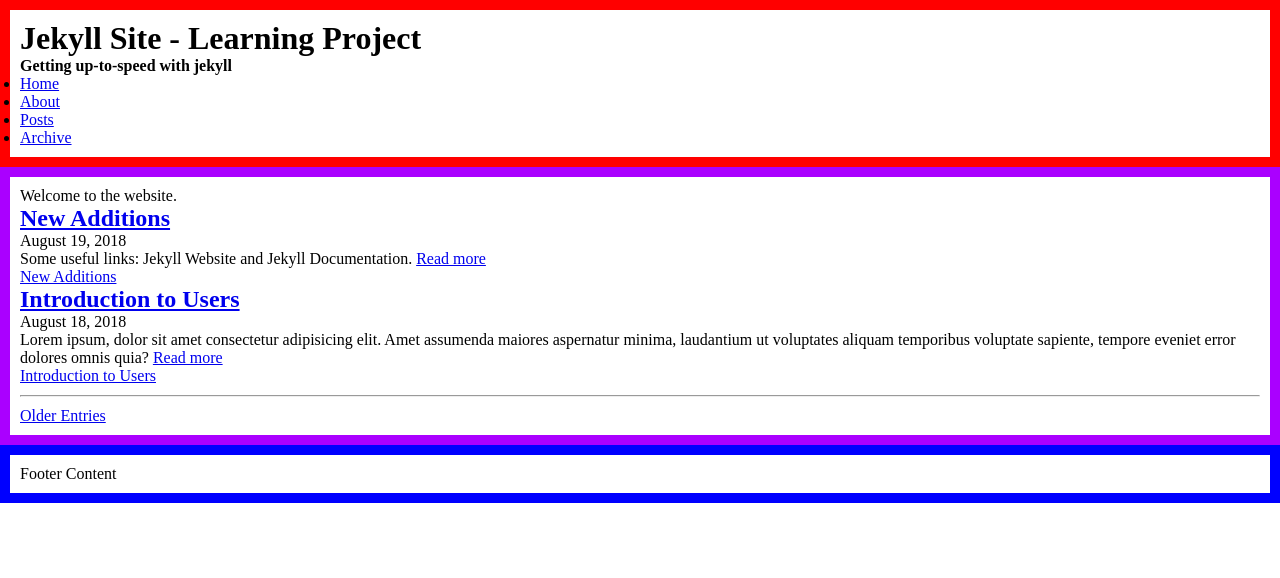
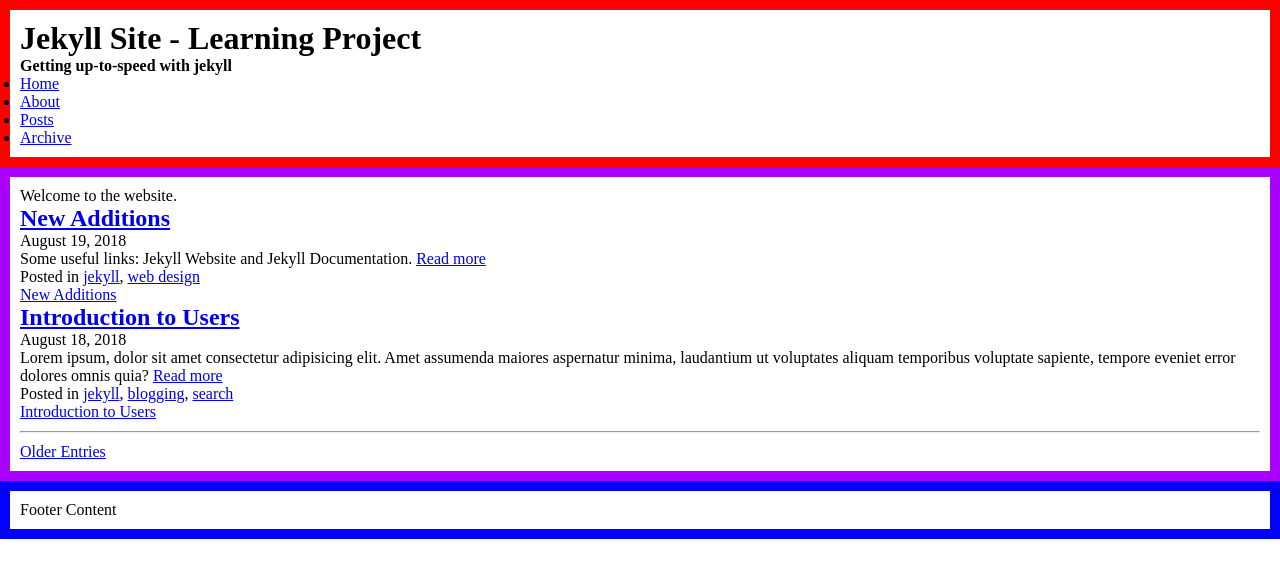
Before and after one commit to robert-laws/jekyll-lynda, a Jekyll site: the page built from index.html, in a window 1280 px wide. Shown: the top 578 px of the page. Built offline with Jekyll 4.4.1, drawn with Linux system fonts in a browser that asks for light colours; the list of posts is cut into pages by our own code.

Commit message:
add tags found in each post

```diff
--- a/index.html
+++ b/index.html
@@ -11,11 +11,9 @@
       <time itemprop="dateCreated" datetime="{{post.date}}">{{post.date | date: "%B %-d, %Y"}}</time>
     </header>
     <p>{{post.excerpt | strip_html}} <a href="{{site.baseurl}}{{post.url}}">Read more</a></p>
-    <!--<footer>
-      <a href="#">...</a>
-      <a href="#">...</a>
-      <a href="#">...</a>
-    </footer>-->
+    <footer>
+      <p>Posted in {% for tag in post.tags %}<a href="{{site.baseurl}}/tags/index.html#{{tag | cgi_escape}}" title="Posts tagged {{tag}}" rel="tag">{{tag}}</a>{% unless forloop.last %},{% endunless %} {% endfor %}</p>
+    </footer>
   </article>
   <a href="{{post.url}}">{{post.title}}</a>
 {% endfor %}
```
